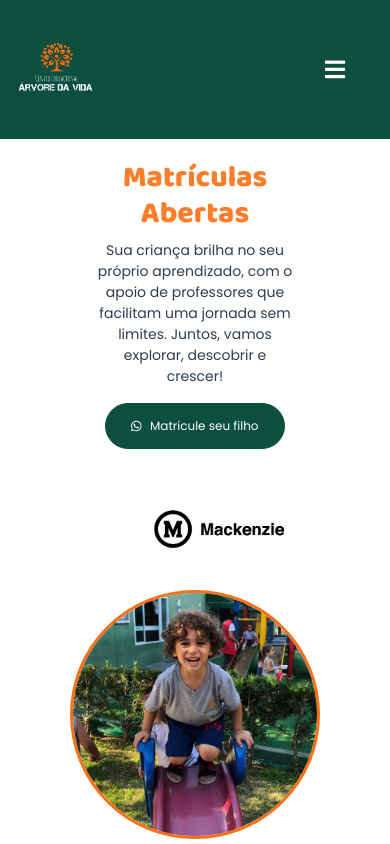
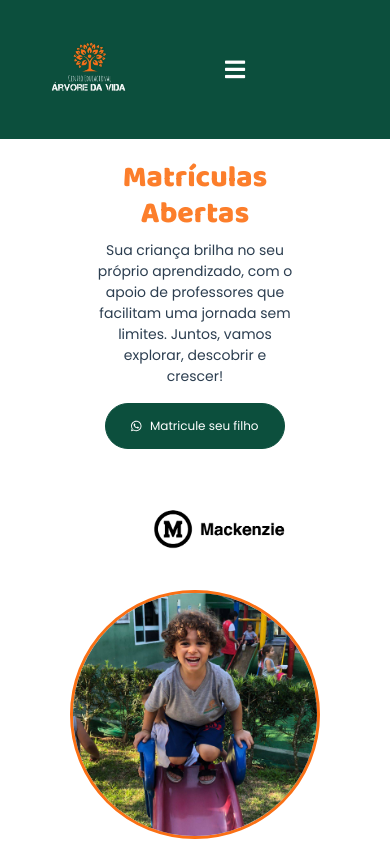
Before and after one commit to matheusmalena/escola-arvore-da-vida, a Vue app: page / in a window 390 px wide. Shown: the top 844 px of the page. Built offline with nearby package versions, Linux system fonts and the light colour scheme; no server answers; what vue3-instagram-feed would draw is missing.

Commit message:
update header

```diff
--- a/src/css/responsive.css
+++ b/src/css/responsive.css
@@ -39,7 +39,7 @@
     }
 
     .nav-bar .menu-btn {
-        margin-left: 200px !important;
+        margin-left: 0 !important;
     }
 }
 
```
